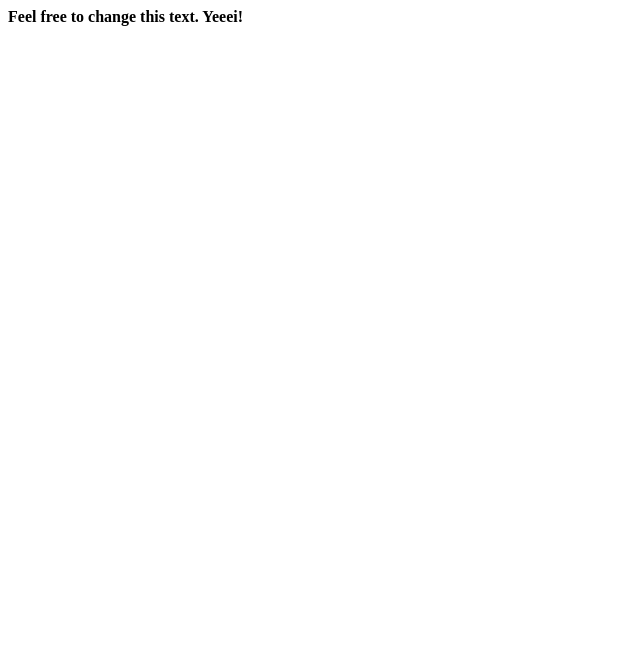
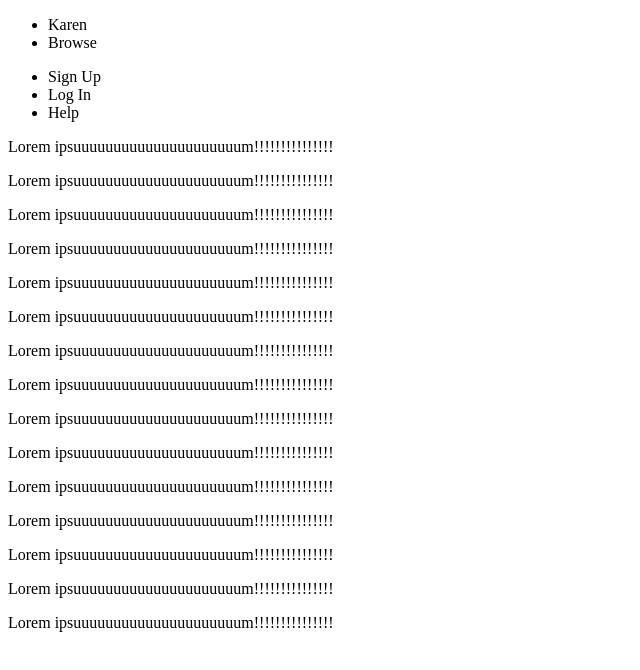
Before and after one commit to kgushi/prueba, a plain HTML site: page index.html in a window 1280 px wide. Shown: the whole page, without its empty margins (0-640 px from the left). Drawn offline with Linux system fonts and the light colour scheme.

Commit message:
cambio en el index

```diff
--- a/index.html
+++ b/index.html
@@ -1,2 +1,33 @@
 <!DOCTYPE html>
-	<strong>Feel free to change this text. Yeeei!</strong>
+<html>
+  <body>
+
+	<ul>
+	  <li>Karen</li>
+	  <li>Browse</li>
+	</ul>
+
+	<ul>
+	    <li>Sign Up</li>
+	    <li>Log In</li>
+	    <li>Help</li>
+	</ul>
+
+	<p>Lorem ipsuuuuuuuuuuuuuuuuuuuuum!!!!!!!!!!!!!!!</p>
+	<p>Lorem ipsuuuuuuuuuuuuuuuuuuuuum!!!!!!!!!!!!!!!</p>
+	<p>Lorem ipsuuuuuuuuuuuuuuuuuuuuum!!!!!!!!!!!!!!!</p>
+	<p>Lorem ipsuuuuuuuuuuuuuuuuuuuuum!!!!!!!!!!!!!!!</p>
+	<p>Lorem ipsuuuuuuuuuuuuuuuuuuuuum!!!!!!!!!!!!!!!</p>
+	<p>Lorem ipsuuuuuuuuuuuuuuuuuuuuum!!!!!!!!!!!!!!!</p>
+	<p>Lorem ipsuuuuuuuuuuuuuuuuuuuuum!!!!!!!!!!!!!!!</p>
+	<p>Lorem ipsuuuuuuuuuuuuuuuuuuuuum!!!!!!!!!!!!!!!</p>
+	<p>Lorem ipsuuuuuuuuuuuuuuuuuuuuum!!!!!!!!!!!!!!!</p>
+	<p>Lorem ipsuuuuuuuuuuuuuuuuuuuuum!!!!!!!!!!!!!!!</p>
+	<p>Lorem ipsuuuuuuuuuuuuuuuuuuuuum!!!!!!!!!!!!!!!</p>
+	<p>Lorem ipsuuuuuuuuuuuuuuuuuuuuum!!!!!!!!!!!!!!!</p>
+	<p>Lorem ipsuuuuuuuuuuuuuuuuuuuuum!!!!!!!!!!!!!!!</p>
+	<p>Lorem ipsuuuuuuuuuuuuuuuuuuuuum!!!!!!!!!!!!!!!</p>
+	<p>Lorem ipsuuuuuuuuuuuuuuuuuuuuum!!!!!!!!!!!!!!!</p>
+
+  </body>
+</html>
```
